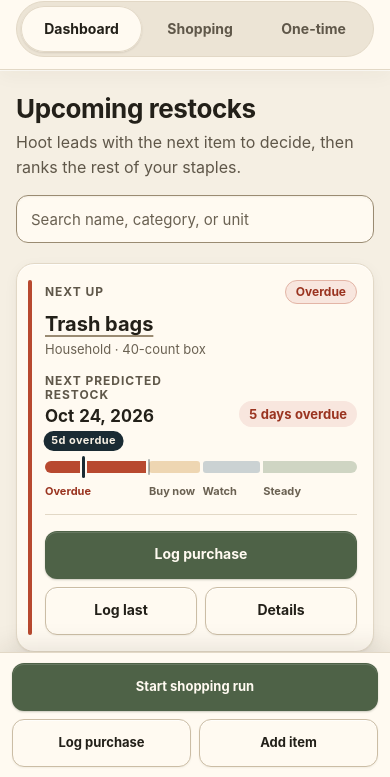
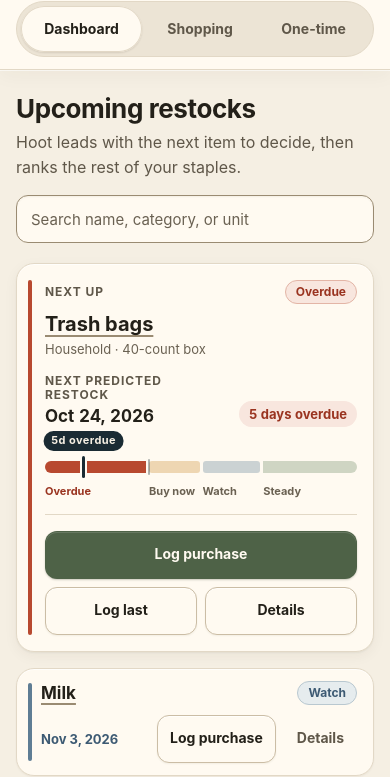
Before and after one commit to bkmcoding/hoot, a website with bundled scripts: page frontend/index.html in a window 390 px wide. Shown: the part 67-844 px from the top of the page. Built offline with nearby package versions, Linux system fonts and the light colour scheme.

Commit message:
Fix mobile dock covering Next up

```diff
--- a/frontend/app.js
+++ b/frontend/app.js
@@ -253,6 +253,9 @@ import {
   let queueSearch = "";
   let calendarRange = 7;
   let pendingRunReceipt = null;
+  let nextUpObserver = null;
+  let observedNextUpCard = null;
+  let nextUpCardVisible = false;
 
   function makeId(prefix) {
     return `${prefix}-${Date.now().toString(36)}-${Math.random().toString(36).slice(2, 7)}`;
@@ -421,6 +424,40 @@ import {
     return rankedTrackedEntries().map(({ item }) => item);
   }
 
+  function nextUpIsVisible(card) {
+    if (!card) return false;
+    const rect = card.getBoundingClientRect();
+    return rect.bottom > 0 && rect.top < window.innerHeight;
+  }
+
+  function updateMobileDock() {
+    const shouldHide = currentView === "dashboard" && nextUpCardVisible;
+    $(".header-actions")?.classList.toggle("is-hidden", shouldHide);
+    document.body.classList.toggle("mobile-dock-hidden", shouldHide);
+  }
+
+  function initNextUpObserver() {
+    if (!("IntersectionObserver" in window)) return;
+    nextUpObserver = new IntersectionObserver(
+      ([entry]) => {
+        nextUpCardVisible = entry.isIntersecting;
+        updateMobileDock();
+      },
+      { threshold: 0 },
+    );
+  }
+
+  function syncNextUpDock() {
+    const nextCard = $("#dashboard-list .item-card:first-child");
+    if (observedNextUpCard && observedNextUpCard !== nextCard && nextUpObserver) {
+      nextUpObserver.unobserve(observedNextUpCard);
+    }
+    observedNextUpCard = nextCard;
+    if (nextCard && nextUpObserver) nextUpObserver.observe(nextCard);
+    nextUpCardVisible = nextUpIsVisible(nextCard);
+    updateMobileDock();
+  }
+
   function renderStats() {
     const tracked = state.items.filter((item) => !item.isOneTime);
     const oneTime = state.items.filter((item) => item.isOneTime);
@@ -578,6 +615,7 @@ import {
             <button class="btn btn-primary" type="button" data-action="add-item">Add your first item</button>
           </div>
         `;
+      syncNextUpDock();
       return;
     }
 
@@ -595,6 +633,7 @@ import {
             : ""
         }
       `;
+      syncNextUpDock();
       return;
     }
 
@@ -636,6 +675,7 @@ import {
         }
       </section>
     `;
+    syncNextUpDock();
   }
 
   function calendarItemButton(item, prediction) {
@@ -1520,6 +1560,8 @@ import {
       if (button.dataset.view === nextView) button.setAttribute("aria-current", "page");
       else button.removeAttribute("aria-current");
     });
+    if (nextView === "dashboard") syncNextUpDock();
+    else updateMobileDock();
     if (nextView === "store-run") {
       if (!storeRun.selected.size) {
         const [nextUp] = rankedTrackedEntries();
@@ -2243,6 +2285,7 @@ import {
   function init() {
     if (!state.items.length) state = createDemoState();
     bindEvents();
+    initNextUpObserver();
     render();
     setView(currentView);
   }
--- a/frontend/style.css
+++ b/frontend/style.css
@@ -2568,6 +2568,10 @@ body.is-store-run .toast-region {
     --dock-height: calc(72px + env(safe-area-inset-bottom));
   }
 
+  .hoot-shell.mobile-dock-hidden {
+    --dock-height: 0px;
+  }
+
   h1 {
     font-size: 26px;
   }
@@ -2649,6 +2653,10 @@ body.is-store-run .toast-region {
     box-shadow: var(--shadow-dock);
   }
 
+  .header-actions.is-hidden {
+    display: none;
+  }
+
   .header-actions .btn {
     min-height: 48px;
     padding: 0 4px;
```
Also changed, not shown: docs/ux-flows.md (+1 -1 lines), tests/quality/app.spec.js (+25 -0 lines), tests/quality/store-run.spec.js (+2 -2 lines).
